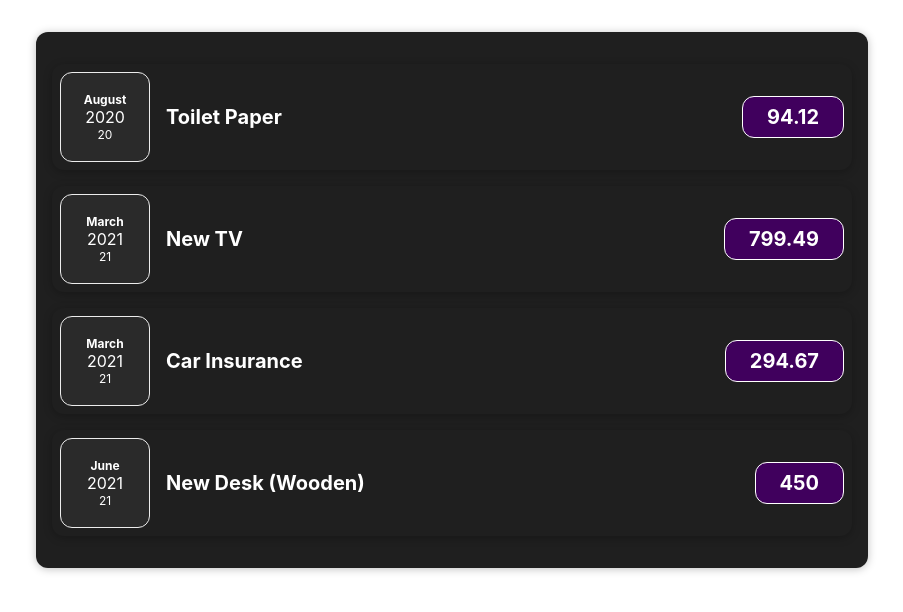
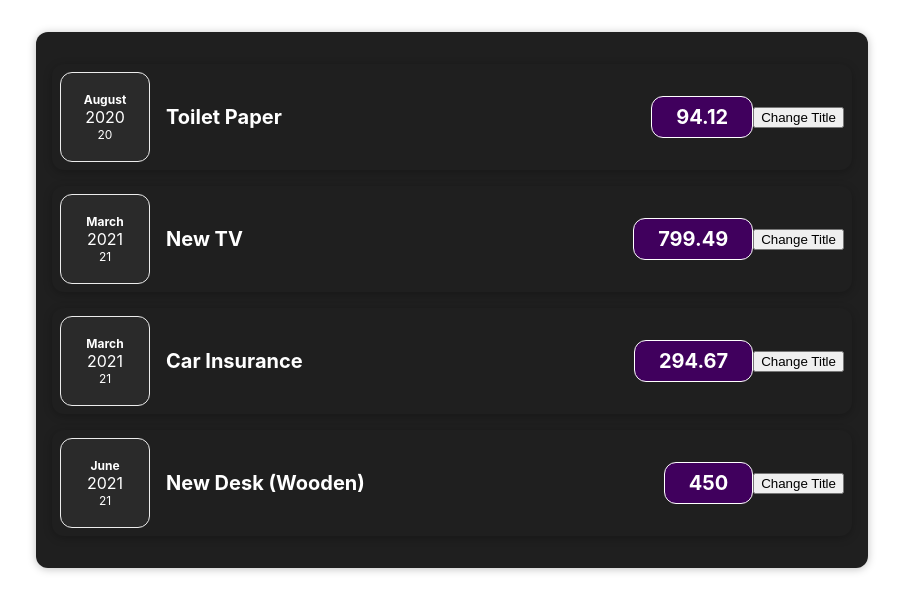
Before and after one commit to Pavan1292/expense, a React (Create React App) app: page / in a window 1280 px wide. Shown: the top 612 px of the page, without its empty margins (188-1091 px from the left). Built offline with nearby package versions, Linux system fonts and the light colour scheme.

Commit message:
Adding State to the change title button

```diff
--- a/src/components/Expenses/ExpenseItem.js
+++ b/src/components/Expenses/ExpenseItem.js
@@ -1,16 +1,26 @@
+import React, { useState } from "react";
 import "./ExpenseItem.css";
 import Card from "../UI/Card";
 import ExpenseDate from "./ExpenseDate";
 
-const ExpenseItem =(props)=> {
+const ExpenseItem = (props) => {
+
+  const [title, setTitle]= useState(props.title)
+  // Naming it with handler so that we understand that the code is called by react.
+
+  const clickHandler = () =>{
+    setTitle('Updated');
+    console.log(title);
+  }
   return (
     <Card className="expense-item">
       <ExpenseDate date={props.date} />
       <div className="expense-item__description">
-        <h2>{props.title}</h2>
+        <h2>{title}</h2>
         <div className="expense-item__price">{props.amount}</div>
       </div>
+      <button onClick={clickHandler}>Change Title</button>
     </Card>
   );
-}
+};
 export default ExpenseItem;
```
